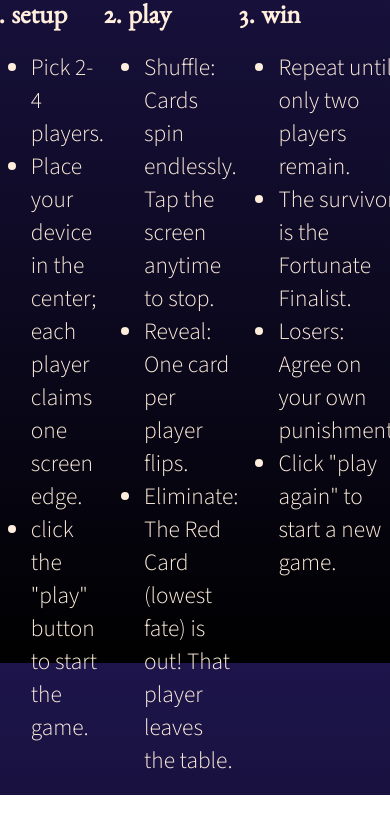
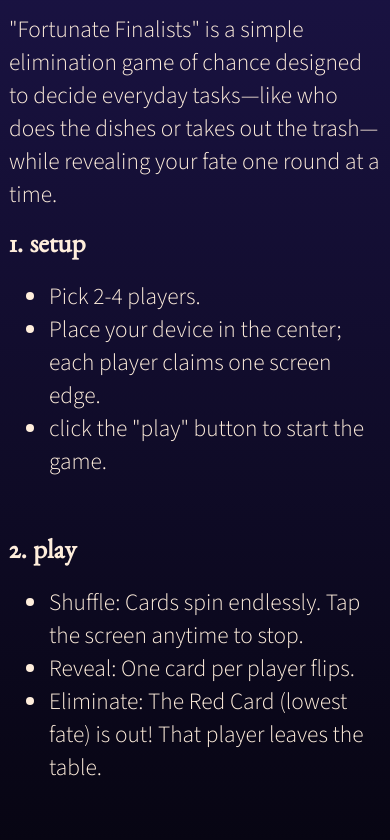
Before and after one commit to Celine2332/Tarot, a plain HTML site: page anleitung.html in a window 390 px wide. Shown: the part 181-1021 px from the top of the page. Before the commit the page ends 976 px from the top, so only its background shows below. Drawn offline with Linux system fonts and the light colour scheme; a script that the page names is missing; files whose address does not match are found by name.

Commit message:
Responsiveness part 1 :((

```diff
--- a/css/style.css
+++ b/css/style.css
@@ -59,15 +59,14 @@ li {
 }
 main {
     position: relative;
-    min-height: calc(100vh - calc(var(--ga-large) * 2));
-    max-height: calc(100vh - calc(var(--ga-large) * 2));
     display: flex;
     align-items: center;
     justify-content: center;
+    width: 100%;
 }
 
 nav.menu {
-    position: absolute;
+    position: fixed;
     right: var(--ga-large);
     top: var(--ga-large);
 }
@@ -84,17 +83,6 @@ nav.menu {
     z-index: 1;
 }
 
-TextPath {
-    margin: 0;
-    font-family: var(--f-titel);
-    color: var(--text-color);
-}
-
-.button dotlottie-wc {
-    width: clamp(220px, 26vw, 300px);
-    height: clamp(220px, 26vw, 300px);
-    display: block;
-}
 
 .hamburger {
     display: flex;
@@ -150,6 +138,7 @@ TextPath {
     flex-direction: column;
     gap: 2rem;
     align-items: center;
+    z-index: 100;
 }
 
 
@@ -177,6 +166,12 @@ button {
     transform: translateY(3rem);
 }
 
+/* Anleitung */
+
+.anleitung_main {
+    max-height: none;
+    min-height: auto;
+}
 .anleitung {
     display: flex;
     flex-direction: column;
@@ -200,9 +195,8 @@ button {
     flex: 1;
 }
 
-dotlottie-wc {
-    justify-content: center;
-}
+
+
 
 
 /* Player */
@@ -701,7 +695,8 @@ body.game-body {
 /*mobile*/
 
 @media screen and (max-width: 1200px) {
-.winner-card{
+
+    .winner-card{
     transform:
         translate(-50%, -50%)
         scale(1.4);
@@ -731,6 +726,9 @@ body.game-body {
 
 @media screen and (max-width: 900px) {
 
+    .title {
+        scale: 0.8;
+    }
 /*Game*/
 
     .tarot-layout {
@@ -766,6 +764,11 @@ body.game-body {
 
 
 @media screen and (max-width: 700px) {
+
+.steps {
+    flex-direction: column;
+    gap: var(--ga-large);
+}
 
 
     body.game-body {
@@ -839,6 +842,36 @@ body.game-body {
 
 @media screen and (max-width: 600px) {
 
+    body {
+        padding: var(--ga-small);
+    }
+
+    .title {
+        scale: 0.6;
+    }
+    .button dotlottie-wc {
+        scale:0.8;
+
+    }
+    .button {
+        transform: translateY(5rem);
+    }
+
+    #startButton {
+        transform: translateY(5rem);
+    }
+
+    nav.menu {
+        scale: 0.8;
+        right: var(--ga-small);
+        top: var(--ga-small);
+}
+
+.steps {
+    flex-direction: column;
+    gap: var(--ga-large);
+}
+
 /*Game*/
    .karten {
         width: 150px;
@@ -860,6 +893,7 @@ body.game-body {
 
 
 @media screen and (max-width: 500px) {
+
 
 /*Game*/
    .karten {
```
